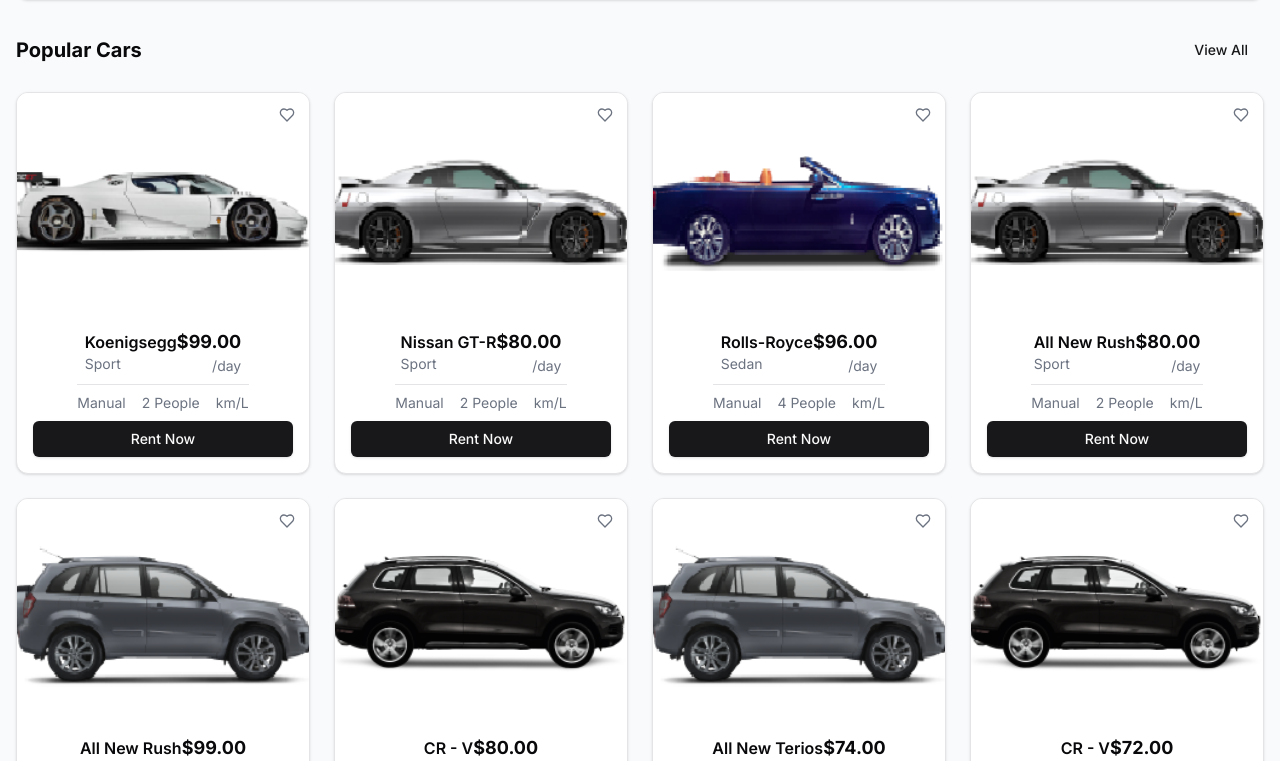
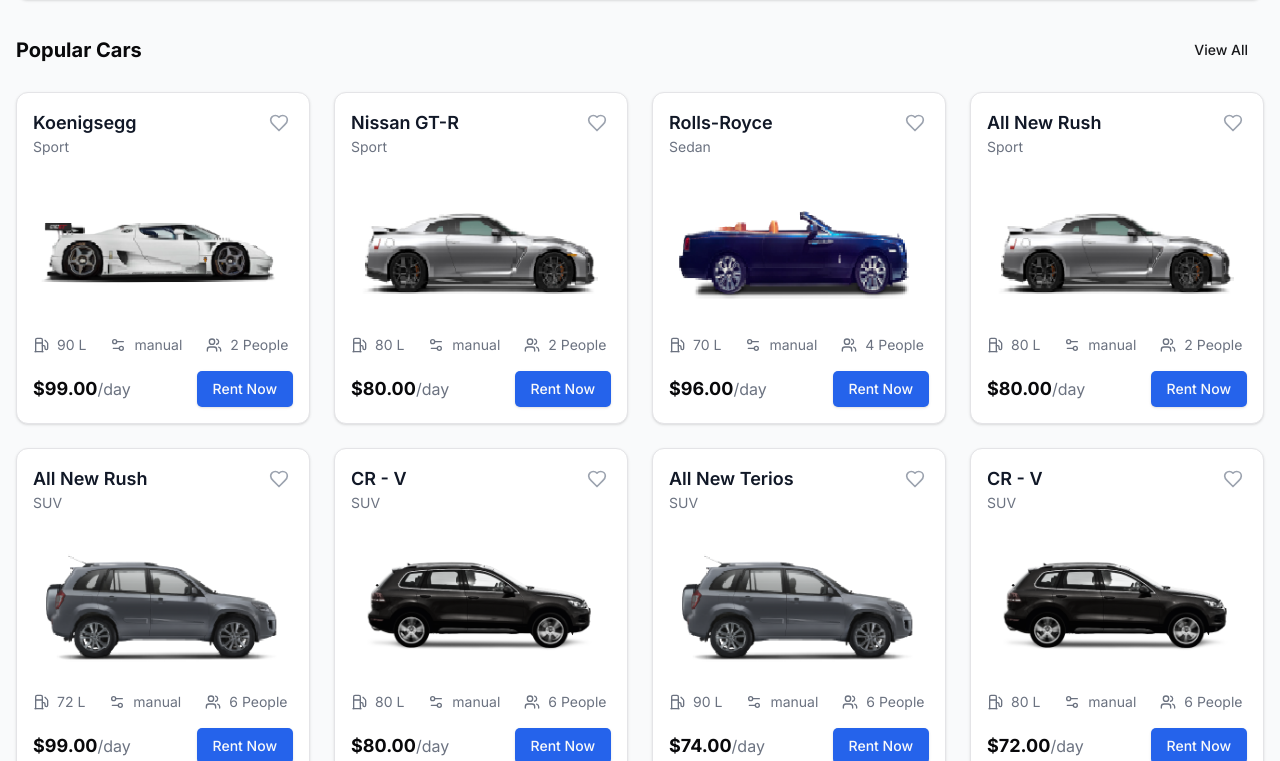
Before and after one commit to Ayan-Ahmed12/ui-ux-hackathon-ayyan, a Next.js app: page / in a window 1280 px wide. Shown: the part 619-1380 px from the top of the page. Built offline with nearby package versions, Linux system fonts and the light colour scheme.

Commit message:
Add files via upload

```diff
--- a/src/app/components/car-card.tsx
+++ b/src/app/components/car-card.tsx
@@ -1,10 +1,10 @@
 'use client'
 
 import Image from "next/image"
-import { Heart } from 'lucide-react'
+import { Heart, Fuel, Settings2, Users } from 'lucide-react'
 import { useState } from "react"
 import { Button } from "@/components/ui/button"
-import { Card, CardContent, CardFooter } from "@/components/ui/card"
+import { Card } from "@/components/ui/card"
 
 interface CarCardProps {
   name: string;
@@ -12,63 +12,76 @@
   image: string;
   price: number;
   specs: {
-    manual: boolean;
+    fuel: number;
+    manual: string;
     people: number;
-    kml: number;
   };
 }
 
-export const CarCard: React.FC<CarCardProps> = ({ name, type, image, price, specs }) => {
+export const CarCard: React.FC<CarCardProps> = ({ name, type, image, price, specs  }) => {
   const [isFavorite, setIsFavorite] = useState(false)
 
   return (
-    <Card className="group overflow-hidden transition-all hover:shadow-lg">
-      <CardContent className="p-0 relative">
+<Card className="group relative overflow-hidden bg-white p-4 transition-all hover:shadow-lg">
+<div className="flex flex-col sm:flex-row sm:items-center sm:gap-4">
+  <div className="flex-1 space-y-4">
+    {/* Header */}
+    <div className="flex items-start justify-between">
+      <div>
+        <h3 className="text-lg font-semibold text-gray-900">{name}</h3>
+        <p className="text-sm text-gray-500">{type}</p>
+      </div>
       <button
         onClick={() => setIsFavorite(!isFavorite)}
-          className="absolute right-2 top-2 z-10 rounded-full bg-white p-1.5 transition-all hover:scale-110"
+        className="rounded-full p-1 transition-all hover:bg-gray-100"
       >
         <Heart
-            className={`h-4 w-4 ${
-              isFavorite ? "fill-red-500 text-red-500" : "text-gray-500"
+          className={`h-5 w-5 ${
+            isFavorite ? "fill-red-500 text-red-500" : "text-gray-400"
           }`}
         />
       </button>
-        <div className="aspect-[4/3] relative overflow-hidden">
+    </div>
+
+    {/* Car Image */}
+    <div className="relative aspect-[16/9] w-full overflow-hidden rounded-lg">
       <Image
         src={image}
         alt={name}
         fill
-            className="object-cover transition-all group-hover:scale-105"
+        className="object-cover"
+        priority
       />
     </div>
-      </CardContent>
-      <CardFooter className="flex flex-col gap-2 p-4">
-        <div className="flex items-center justify-between">
-          <div>
-            <h3 className="font-semibold">{name}</h3>
-            <p className="text-sm text-gray-500">{type}</p>
+
+    {/* Specs */}
+    <div className="flex flex-wrap items-center gap-6 text-gray-500">
+      <div className="flex items-center gap-2">
+        <Fuel className="h-4 w-4" />
+        <span className="text-sm">{specs.fuel} L</span>
       </div>
-          <div className="text-right">
-            <p className="text-lg font-bold">${price}.00</p>
-            <p className="text-sm text-gray-500">/day</p>
+      <div className="flex items-center gap-2">
+        <Settings2 className="h-4 w-4" />
+        <span className="text-sm">{specs.manual}</span>
+      </div>
+      <div className="flex items-center gap-2">
+        <Users className="h-4 w-4" />
+        <span className="text-sm">{specs.people} People</span>
       </div>
     </div>
-        <div className="flex items-center justify-between border-t pt-2">
-          <div className="flex items-center gap-4 text-sm text-gray-500">
-            <div className="flex items-center gap-1">
-              {specs.manual ? "Manual" : "Auto"}
+
+    {/* Price and Button */}
+    <div className="flex items-center justify-between gap-4">
+      <div>
+        <span className="text-lg font-bold">${price.toFixed(2)}</span>
+        <span className="text-gray-500">/day</span>
       </div>
-            <div className="flex items-center gap-1">
-              {specs.people} People
-            </div>
-            <div className="flex items-center gap-1">
-              {specs.kml} km/L
+      <Button className="bg-blue-600 rounded-[5px] hover:bg-blue-700">
+        Rent Now
+      </Button>
     </div>
   </div>
 </div>
-        <Button className="w-full">Rent Now</Button>
-      </CardFooter>
 </Card>
   )
 }
```
Lines whose indentation alone changed are shown as unchanged.
